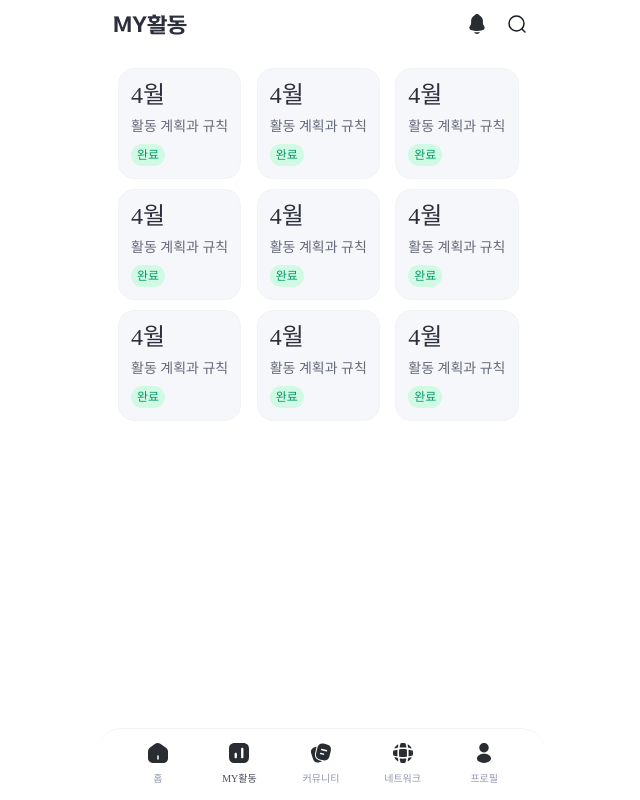
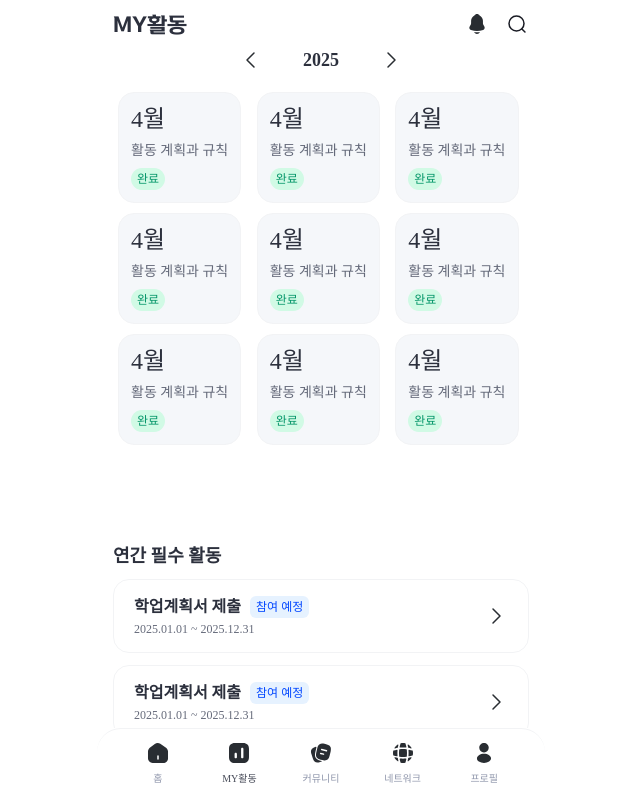
Before and after one commit to hyphens-shinhan/front-end, a Next.js app in the folder hyphens-shinhan/: page /scholarship in a window 1280 px wide. Shown: the whole page, without its empty margins (319-959 px from the left). Built offline with nearby package versions, Linux system fonts and the light colour scheme; a web font is replaced by a local one.

Commit message:
feat: ActivityForm, ActivityList, ActivityBanner 컴포넌트 생성
- props 타입 정의와 데이터 연동 필요

```diff
--- a/hyphens-shinhan/src/app/(tabs)/TabsLayoutClient.tsx
+++ b/hyphens-shinhan/src/app/(tabs)/TabsLayoutClient.tsx
@@ -40,7 +40,7 @@ const styles = {
         'relative',
     ),
     content: cn(
-        'relative',
+        'relative overflow-y-auto scrollbar-hide',
         'h-full',
     ),
 };
--- a/hyphens-shinhan/src/app/(tabs)/scholarship/page.tsx
+++ b/hyphens-shinhan/src/app/(tabs)/scholarship/page.tsx
@@ -1,4 +1,5 @@
 import ActivityList from "@/components/scholarship/ActivityList";
+import { cn } from "@/utils/cn";
 
 /** MY활동 페이지 */
 export default function ScholarshipPage() {
--- /dev/null
+++ b/hyphens-shinhan/src/components/scholarship/ActivityBanner.tsx
@@ -0,0 +1,52 @@
+import { cn } from "@/utils/cn";
+import { Icon } from "../common/Icon";
+import InfoTag from "../common/InfoTag";
+
+/** MY활동 연간 필수 활동, 내가 신청한 프로그램 배너 컴포넌트 */
+export default function ActivityBanner() {
+    return (
+        <div className={styles.container}>
+            {/** 제목과 상태 태그, 날짜*/}
+            <div className={styles.infoContainer}>
+                <div className={styles.titleContainer}>
+                    <p className={styles.title}>학업계획서 제출</p>
+                    <InfoTag label="참여 예정" color="blue" />
+                </div>
+
+                {/** 날짜 */}
+                <time className={styles.date}>2025.01.01 ~ 2025.12.31</time>
+            </div>
+
+            {/** 자세히 보기 버튼 */}
+            <button className={styles.button}>
+                <Icon name="IconLLineArrowRight" size={24} />
+            </button>
+        </div>
+    );
+}
+
+const styles = {
+    container: cn(
+        'flex flex-colitems-center',
+        'px-5 py-4',
+        'border border-grey-2 rounded-[16px]',
+    ),
+    infoContainer: cn(
+        'flex flex-col gap-1',
+    ),
+    titleContainer: cn(
+        'flex gap-[9px]',
+    ),
+    title: cn(
+        'body-5 text-grey-11 line-clamp-1',
+    ),
+    statusContainer: cn(
+        'mb-auto',
+    ),
+    button: cn(
+        'flex ml-auto items-center justify-center text-grey-9',
+    ),
+    date: cn(
+        'font-caption-caption4 text-grey-9',
+    ),
+};
--- /dev/null
+++ b/hyphens-shinhan/src/components/scholarship/ActivityForm.tsx
@@ -0,0 +1,23 @@
+import { cn } from "@/utils/cn";
+import ActivityBanner from "./ActivityBanner";
+
+export default function ActivityForm({ title }: { title: string }) {
+    return (
+        <div className={styles.container}>
+            <h2 className={styles.title}>{title}</h2>
+            <ActivityBanner />
+            <ActivityBanner />
+            <ActivityBanner />
+            <ActivityBanner />
+        </div>
+    );
+}
+
+const styles = {
+    container: cn(
+        'flex flex-col gap-3 px-4',
+    ),
+    title: cn(
+        'title-18 text-grey-11',
+    ),
+};
--- a/hyphens-shinhan/src/components/scholarship/ActivityList.tsx
+++ b/hyphens-shinhan/src/components/scholarship/ActivityList.tsx
@@ -1,12 +1,38 @@
+'use client';
+
 import { cn } from "@/utils/cn";
 import ActivityCard from "./ActivityCard";
+import YearSelector from "../common/YearSelector";
+import { useState } from "react";
+import ActivityBanner from "./ActivityBanner";
+import ActivityForm from "./ActivityForm";
 
 export default function ActivityList() {
+    const [year, setYear] = useState(2025);
+
     return (
-        <div className={styles.container}>
-            {Array.from({ length: 9 }).map((_, index) => (
-                <ActivityCard key={index} />
-            ))}
+        <div>
+            {/** 년도 선택 컴포넌트 */}
+            <YearSelector
+                year={year}
+                onYearChange={setYear}
+                minYear={2020}
+                maxYear={2026}
+            />
+            {/** 활동 카드 리스트 */}
+            <div className={styles.container}>
+                {Array.from({ length: 9 }).map((_, index) => (
+                    <ActivityCard key={index} />
+                ))}
+            </div>
+
+            <div className={styles.space} />
+            {/** 연간 필수 활동 */}
+            <ActivityForm title="연간 필수 활동" />
+
+            <div className={styles.space2} />
+            {/** 신청한 프로그램 */}
+            <ActivityForm title="내가 신청한 프로그램" />
         </div>
     );
 }
@@ -15,4 +41,13 @@ const styles = {
     container: cn(
         'grid grid-cols-3 gap-[10px] px-[21px] py-5',
     ),
+    bannerContainer: cn(
+        'px-4',
+    ),
+    space: cn(
+        'h-20',
+    ),
+    space2: cn(
+        'h-13',
+    ),
 };
```
